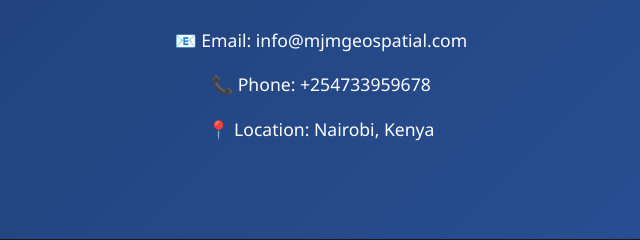
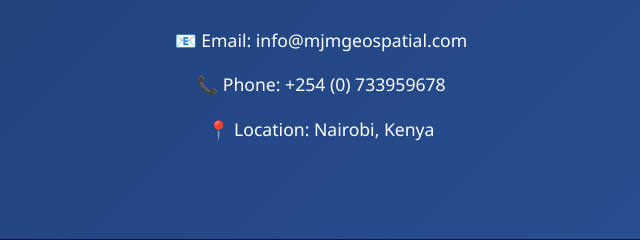
Before and after one commit to JamesMutune/MJM-Geospatial, a plain HTML site: page Index.html in a window 1280 px wide. Shown: the part 2283-2523 px from the top of the page, 319-959 px from the left. Drawn offline with Linux system fonts and the light colour scheme.

```diff
--- a/Index.html
+++ b/Index.html
@@ -339,7 +339,7 @@
                 <p>Ready to start your geospatial project? Contact us today for a consultation.</p>
                 <div class="contact-info">
                     <p>📧 Email: info@mjmgeospatial.com</p>
-                    <p>📞 Phone: +254733959678</p>
+                    <p>📞 Phone: +254 (0) 733959678</p>
                     <p>📍 Location: Nairobi, Kenya</p>
                 </div>
             </div>
```
